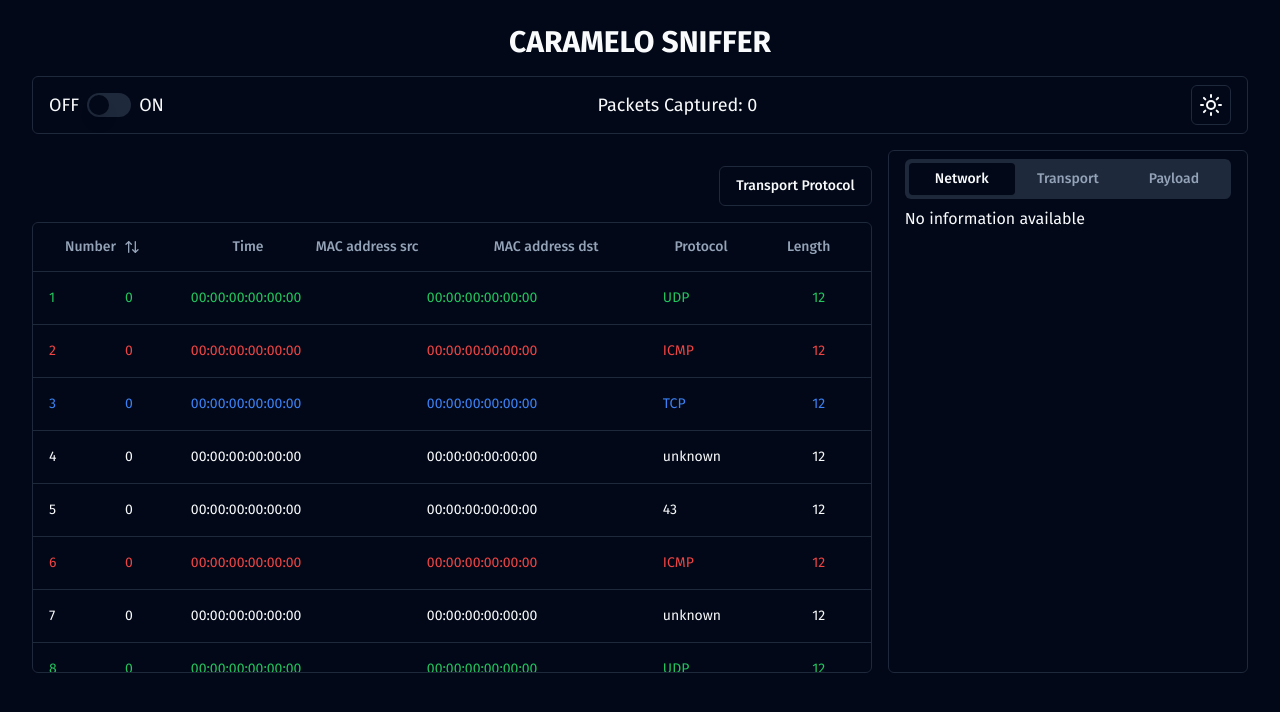
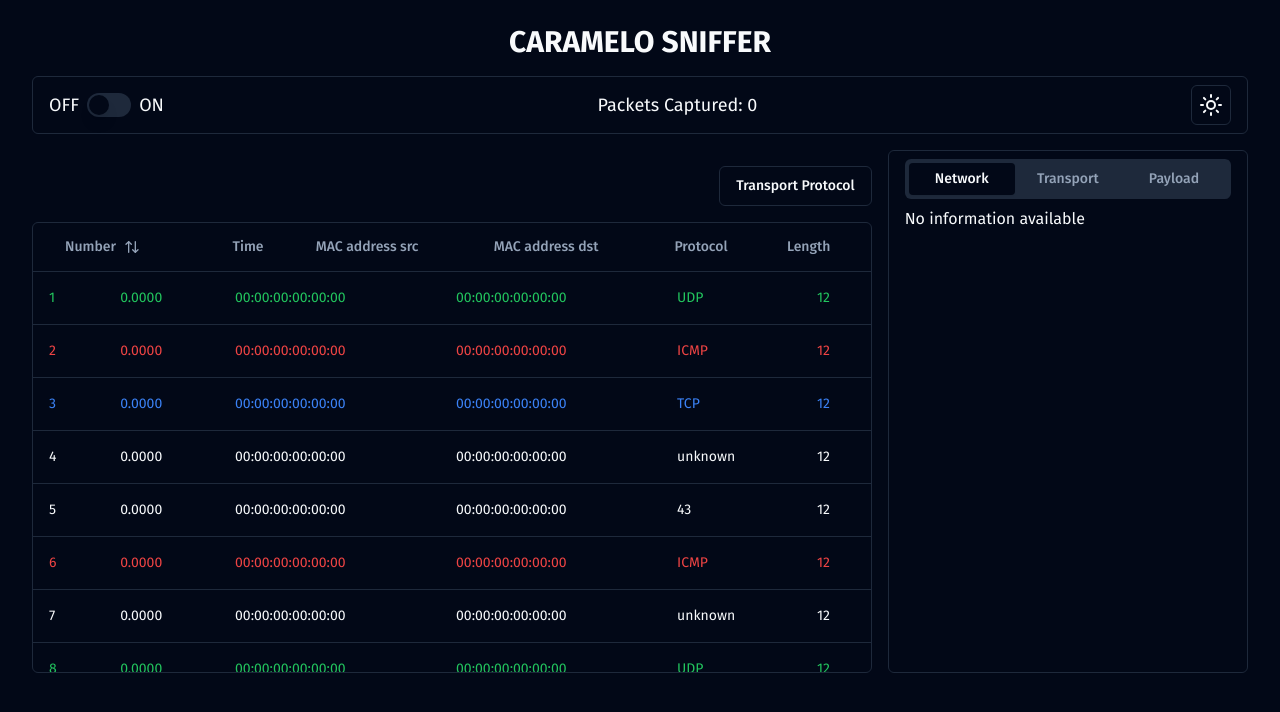
Before and after one commit to kelvinleandro/caramelo-sniffer-react, a Next.js app in the folder client/: page / in a window 1280 px wide. Shown: the top 712 px of the page. Built offline with nearby package versions, Linux system fonts and the light colour scheme.

Commit message:
add fixed decimal digits in Time column

```diff
--- a/client/src/components/packets/columns.tsx
+++ b/client/src/components/packets/columns.tsx
@@ -23,6 +23,10 @@ export const columns: ColumnDef<Packet>[] = [
   {
     header: "Time",
     accessorKey: "timestamp",
+    cell: ({ cell }) => {
+      const value = cell.getValue<number>();
+      return value.toFixed(4);
+    },
   },
   {
     header: "MAC address src",
```
